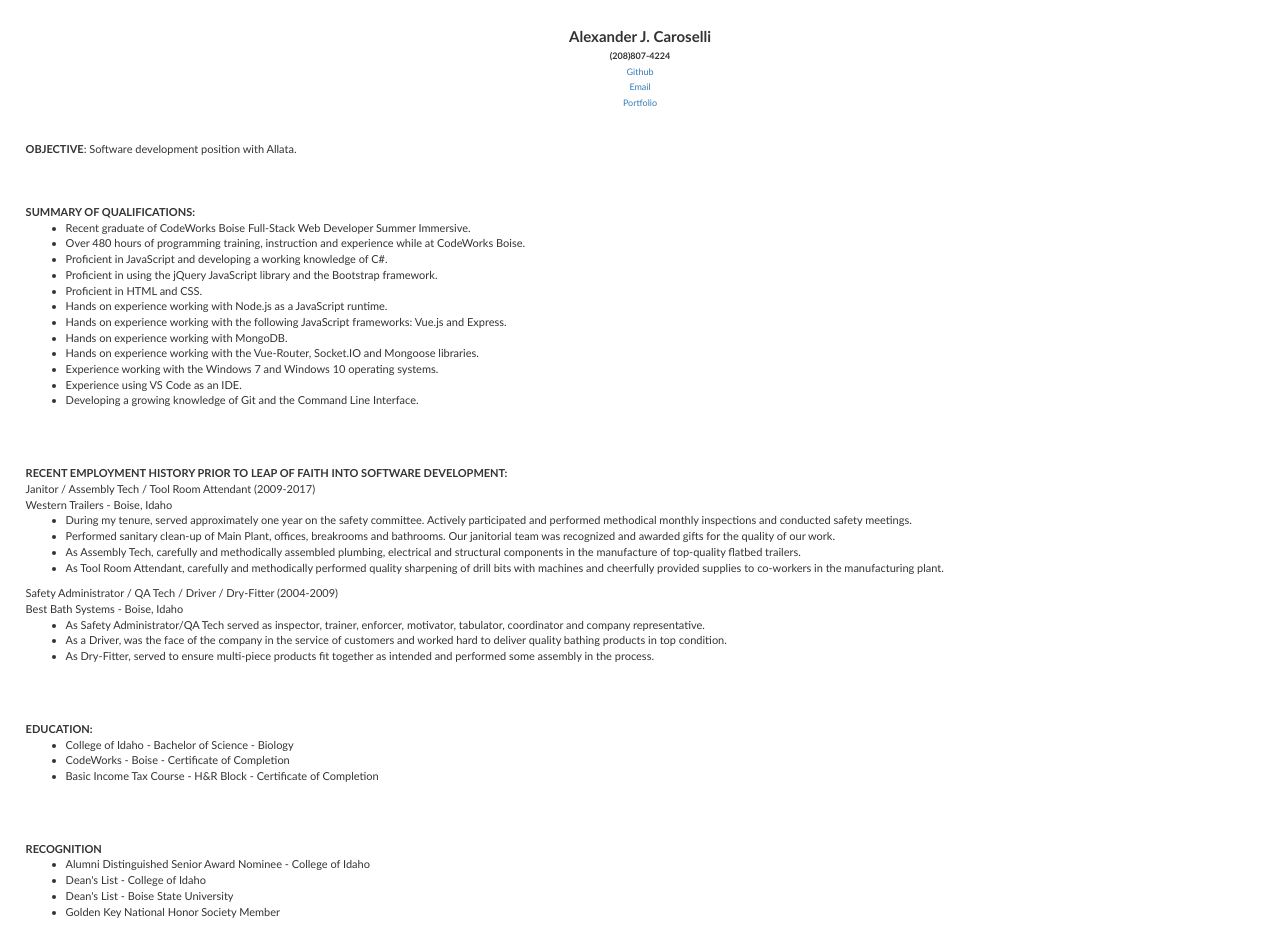
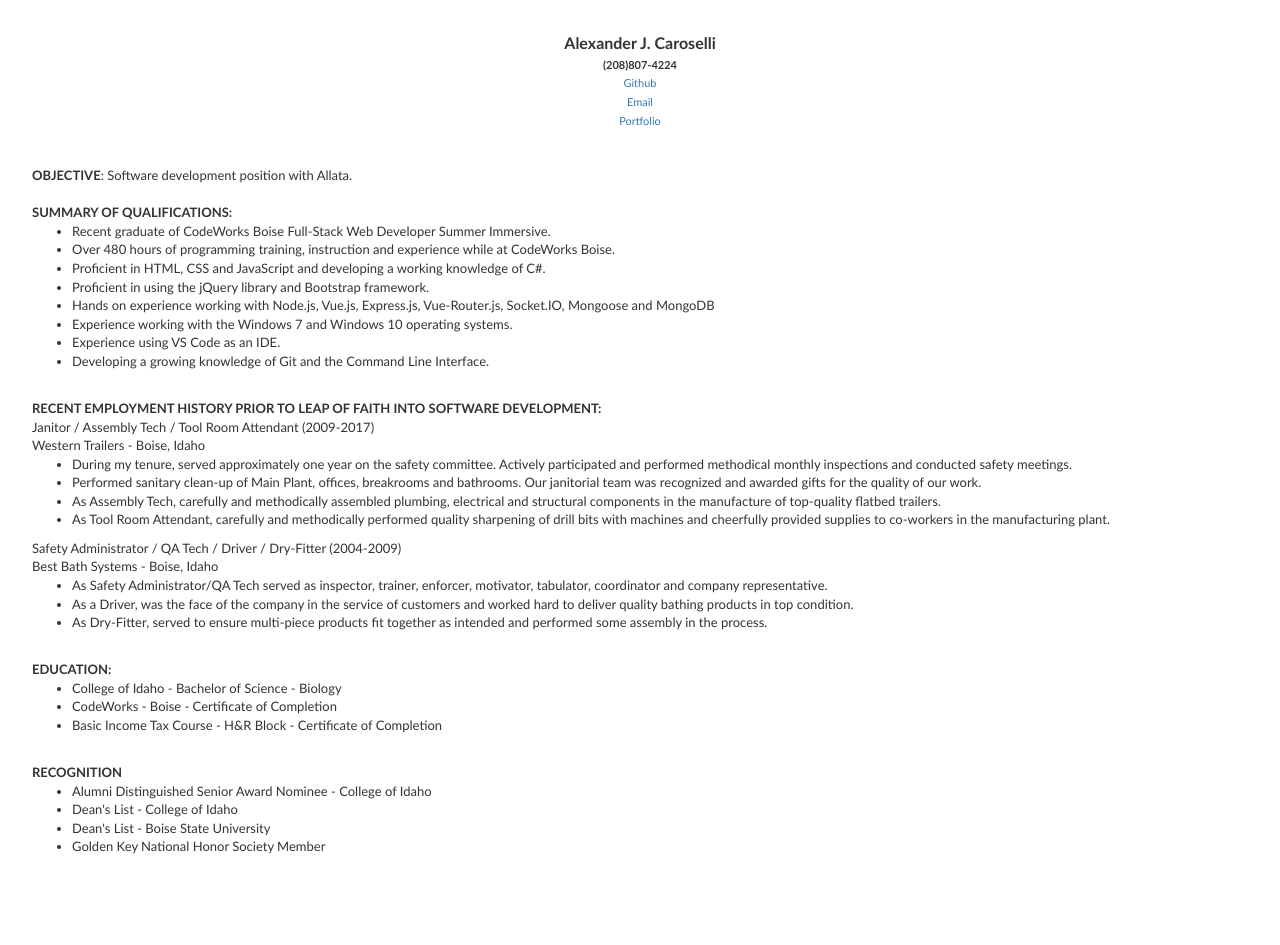
Before and after one commit to acaroselli1/portfolio, a plain HTML site: page resume.html in a window 1280 px wide. After the commit the page ends 888 px from the top, so only its background shows below. Drawn offline with nearby package versions, Linux system fonts and the light colour scheme.

Commit message:
restructure

```diff
--- a/resume.html
+++ b/resume.html
@@ -23,45 +23,42 @@
     <span><span class="objective">OBJECTIVE</span>: Software development position with Allata.</span>
     <br>
     <br>
-    <br>
-    <br>
     <span class="summary">SUMMARY OF QUALIFICATIONS:</span><br>
     <ul>
         <li>Recent graduate of CodeWorks Boise Full-Stack Web Developer Summer Immersive.</li>
         <li>Over 480 hours of programming training, instruction and experience while at CodeWorks Boise.</li>
-       <li>Proficient in JavaScript and developing a working knowledge of C#.</li>
-       <li>Proficient in using the jQuery JavaScript library and the Bootstrap framework.</li>
-       <li>Proficient in HTML and CSS.</li>
-       <li>Hands on experience working with Node.js as a JavaScript runtime.</li>
-       <li>Hands on experience working with the following JavaScript frameworks: Vue.js and Express.</li>
-       <li>Hands on experience working with MongoDB.</li>
-       <li>Hands on experience working with the Vue-Router, Socket.IO and Mongoose libraries.</li>
+        <li>Proficient in HTML, CSS and JavaScript and developing a working knowledge of C#.</li>
+        <li>Proficient in using the jQuery library and Bootstrap framework.</li>
+        <li>Hands on experience working with Node.js, Vue.js, Express.js, Vue-Router.js, Socket.IO, Mongoose and MongoDB</li>
         <li>Experience working with the Windows 7 and Windows 10 operating systems.</li>
         <li>Experience using VS Code as an IDE.</li>
         <li>Developing a growing knowledge of Git and the Command Line Interface.</li>
     </ul>
     <br>
-    <br>
-    <br>
     <span class="employment">RECENT EMPLOYMENT HISTORY PRIOR TO LEAP OF FAITH INTO SOFTWARE DEVELOPMENT:</span><br>
     <span>Janitor / Assembly Tech / Tool Room Attendant (2009-2017)</span><br>
     <span>Western Trailers - Boise, Idaho</span>
     <ul>
-        <li>During my tenure, served approximately one year on the safety committee. Actively participated and performed methodical monthly inspections and conducted safety meetings.</li>
-        <li>Performed sanitary clean-up of Main Plant, offices, breakrooms and bathrooms.  Our janitorial team was recognized and awarded gifts for the quality of our work.</li>
-        <li>As Assembly Tech, carefully and methodically assembled plumbing, electrical and structural components in the manufacture of top-quality flatbed trailers.</li>
-        <li>As Tool Room Attendant, carefully and methodically performed quality sharpening of drill bits with machines and cheerfully provided supplies to co-workers in the manufacturing plant.</li>
+        <li>During my tenure, served approximately one year on the safety committee. Actively participated and performed methodical
+            monthly inspections and conducted safety meetings.</li>
+        <li>Performed sanitary clean-up of Main Plant, offices, breakrooms and bathrooms. Our janitorial team was recognized
+            and awarded gifts for the quality of our work.</li>
+        <li>As Assembly Tech, carefully and methodically assembled plumbing, electrical and structural components in the manufacture
+            of top-quality flatbed trailers.</li>
+        <li>As Tool Room Attendant, carefully and methodically performed quality sharpening of drill bits with machines and cheerfully
+            provided supplies to co-workers in the manufacturing plant.</li>
     </ul>
     <span>Safety Administrator / QA Tech / Driver / Dry-Fitter (2004-2009)</span><br>
     <span>Best Bath Systems - Boise, Idaho</span>
     <ul>
-        <li>As Safety Administrator/QA Tech served as inspector, trainer, enforcer, motivator, tabulator, coordinator and company representative.</li>
-        <li>As a Driver, was the face of the company in the service of customers and worked hard to deliver quality bathing products in top condition.</li>
-        <li>As Dry-Fitter, served to ensure multi-piece products fit together as intended and performed some assembly in the process.</li>
+        <li>As Safety Administrator/QA Tech served as inspector, trainer, enforcer, motivator, tabulator, coordinator and company
+            representative.</li>
+        <li>As a Driver, was the face of the company in the service of customers and worked hard to deliver quality bathing products
+            in top condition.</li>
+        <li>As Dry-Fitter, served to ensure multi-piece products fit together as intended and performed some assembly in the
+            process.</li>
 
     </ul>
-    <br>
-    <br>
     <br>
     <span class="education">EDUCATION:</span><br>
     <ul>
@@ -69,8 +66,6 @@
         <li>CodeWorks - Boise - Certificate of Completion</li>
         <li>Basic Income Tax Course - H&amp;R Block - Certificate of Completion</li>
     </ul>
-    <br>
-    <br>
     <br>
     <span class="recognition">RECOGNITION</span><br>
     <ul>
--- a/style2.css
+++ b/style2.css
@@ -1,11 +1,11 @@
 body{
     font-family:Calibri;
-    font-size:11px;
-    margin:2vw;
+    font-size:13px;
+    margin:2.5vw;
 }
 
 .name{
-    font-size:15px;
+    font-size:16px;
     font-weight:bold;
 }
 
@@ -19,7 +19,7 @@ body{
 
 .sub-header{
     line-height:150%;
-    font-size:9px;
+    font-size:11px;
 }
 
 .objective{
```
Lines whose indentation alone changed are shown as unchanged.
